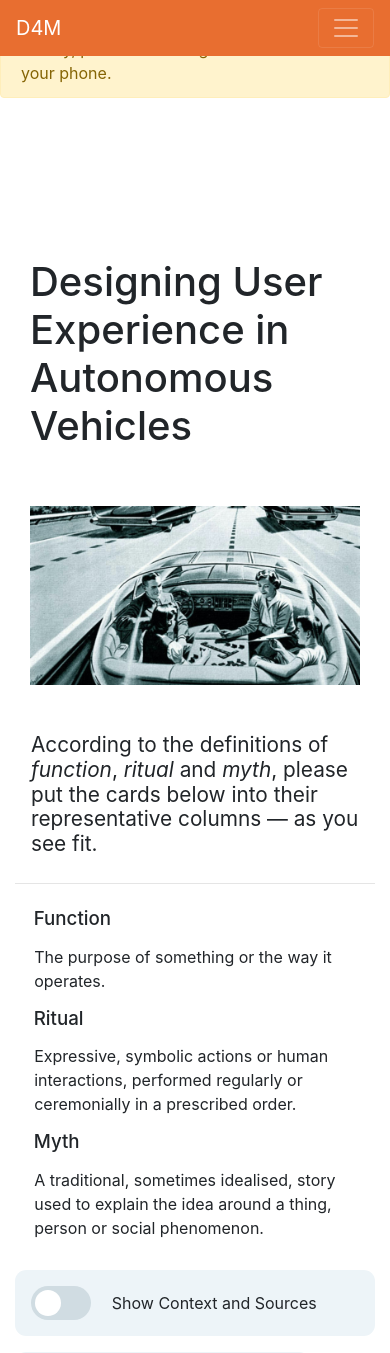
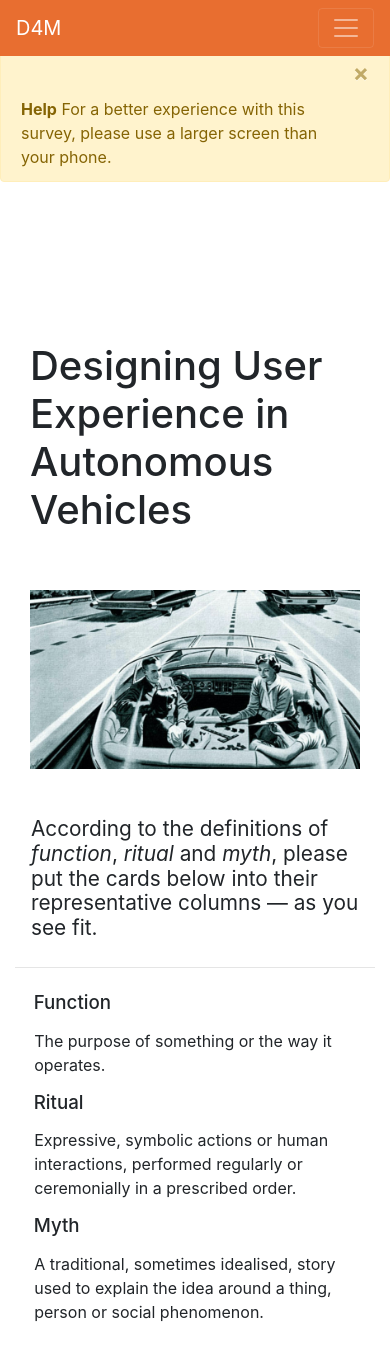
Before and after one commit to megagustav/DfM-Content, a PHP site: page /survey2/index.php in a window 390 px wide. Shown: the top 1353 px of the page. Run offline with PHP 8.4, Linux system fonts and the light colour scheme; some libraries are stand-ins or nearby versions.

Commit message:
added margin to top of alert

```diff
--- a/survey2/index.php
+++ b/survey2/index.php
@@ -9,7 +9,7 @@
         echo $buffer;
 ?>
 
-<div class="d-md-none alert alert-warning alert-dismissible fade show" role="alert">
+<div class="mt-5 pt-5 d-md-none alert alert-warning alert-dismissible fade show" role="alert">
   <strong>Help</strong> For a better experience with this survey, please use a larger screen than your phone.
   <button type="button" class="close" data-dismiss="alert" aria-label="Close">
     <span aria-hidden="true">&times;</span>
```
